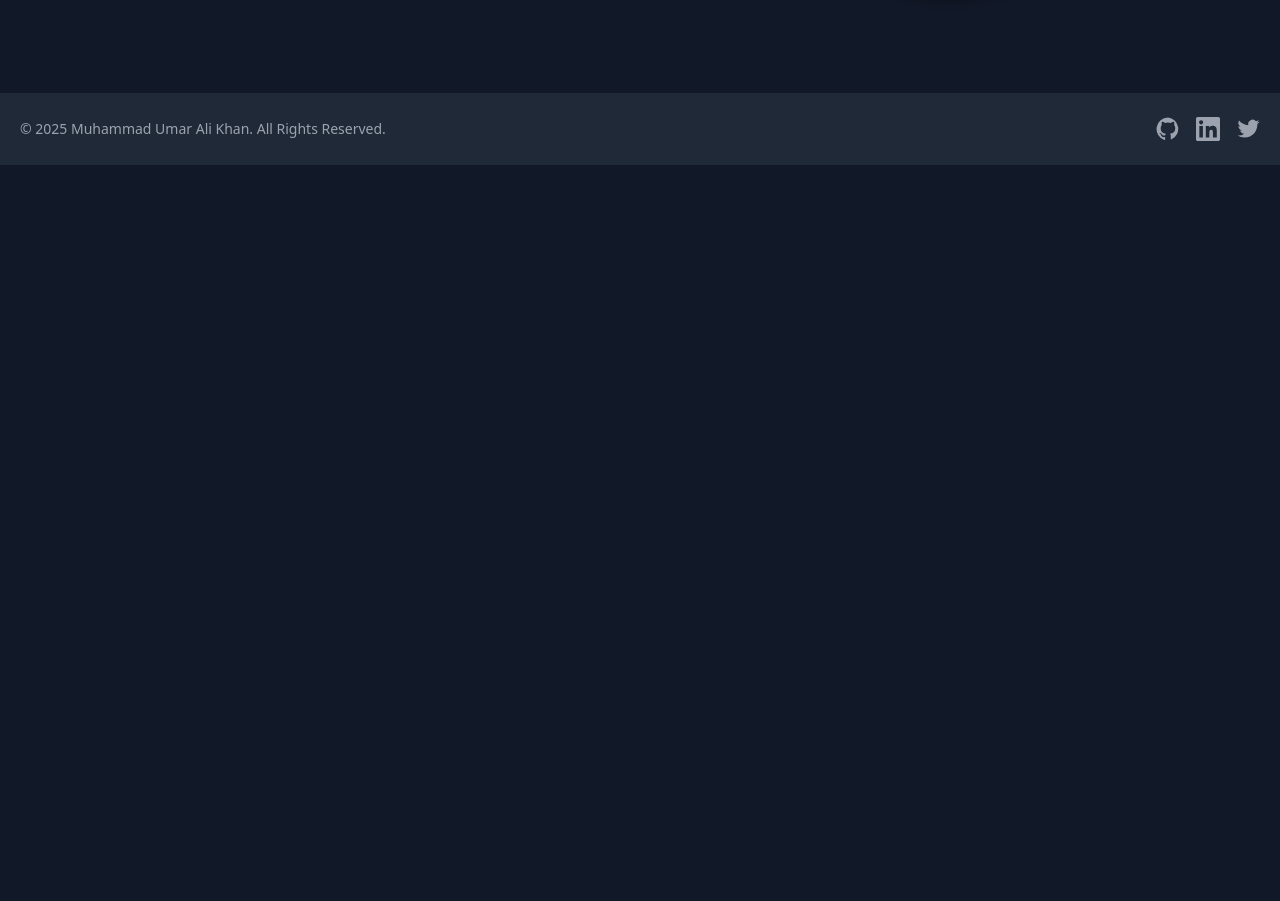
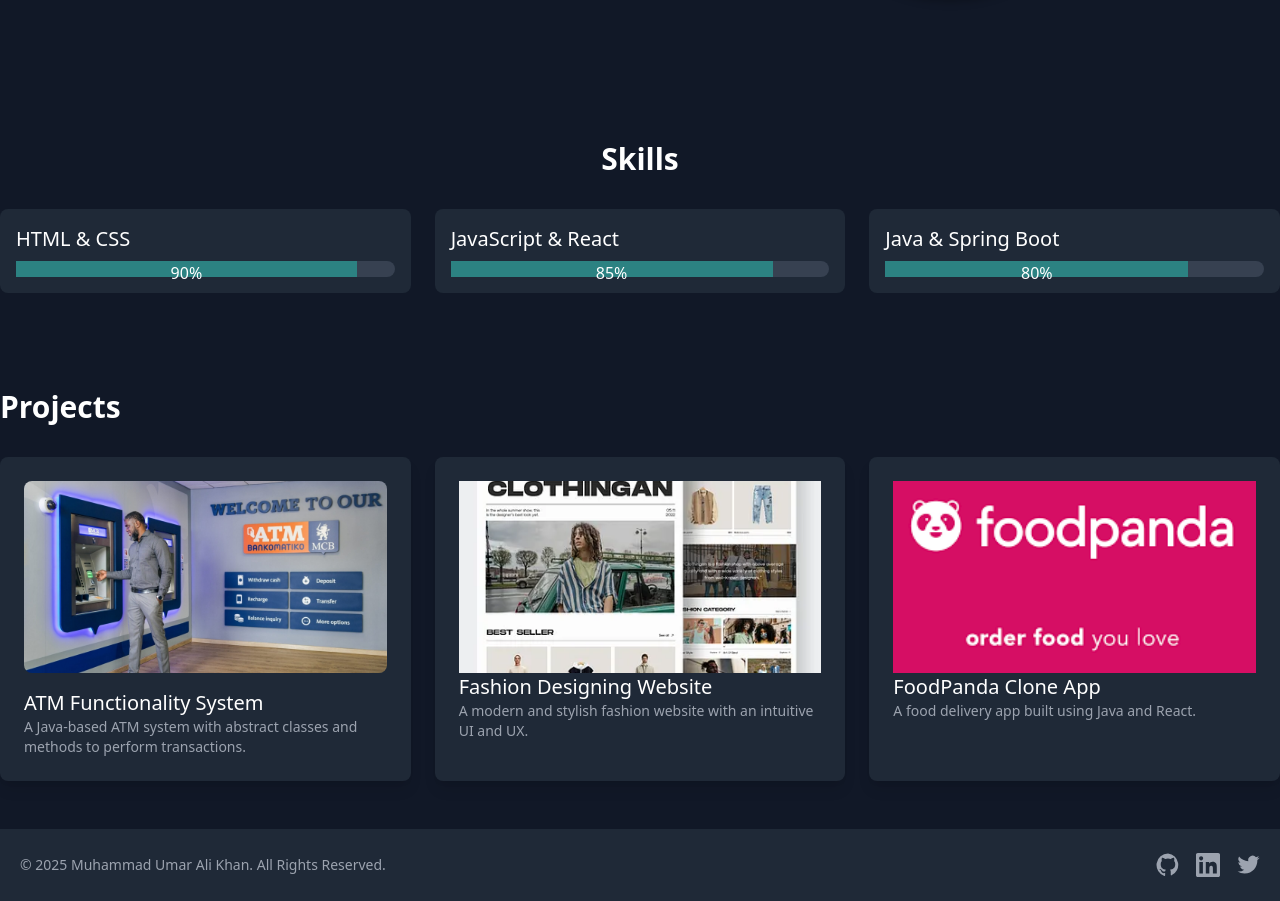
Before and after one commit to Muhammad-Umar276/Portfolio_Umar, a plain HTML site: page index.html in a window 1280 px wide. Shown: the part 519-1420 px from the top of the page. Before the commit the page ends 800 px from the top, so only its background shows below. Drawn offline with nearby package versions, Linux system fonts and the light colour scheme.

Commit message:
Add files via upload

```diff
--- a/index.html
+++ b/index.html
@@ -87,6 +87,56 @@
             <img class="portfolio-image" src="./umarwalima2.png" alt="Profile Image">
         </div>
     </section>
+<!-- skill portion -->
+<section class="container mx-auto py-12">
+    <h2 class="text-3xl font-bold text-center text-white mb-8">Skills</h2>
+    <div class="grid grid-cols-1 md:grid-cols-2 lg:grid-cols-3 gap-6">
+        <div class="w-full bg-gray-800 rounded-lg p-4">
+            <h3 class="text-xl text-white mb-2">HTML & CSS</h3>
+            <div class="w-full bg-gray-700 rounded-full h-4">
+                <div class="bg-[#2C8282] h-4 text-center text-white" style="width: 90%">90%</div>
+            </div>
+        </div>
+        <div class="w-full bg-gray-800 rounded-lg p-4">
+            <h3 class="text-xl text-white mb-2">JavaScript & React</h3>
+            <div class="w-full bg-gray-700 rounded-full h-4">
+                <div class="bg-[#2C8282] h-4 text-center text-white" style="width: 85%">85%</div>
+            </div>
+        </div>
+        <div class="w-full bg-gray-800 rounded-lg p-4">
+            <h3 class="text-xl text-white mb-2">Java & Spring Boot</h3>
+            <div class="w-full bg-gray-700 rounded-full h-4">
+                <div class="bg-[#2C8282] h-4 text-center text-white" style="width: 80%">80%</div>
+            </div>
+        </div>
+    </section>
+
+<!-- projects section -->
+ <!-- Projects Section -->
+ <section class="container mx-auto py-12">
+    <h2 class="text-3xl font-bold text-white mb-8">Projects</h2>
+    <div class="grid md:grid-cols-2 lg:grid-cols-3 gap-6">
+        <div class="bg-gray-800 p-6 rounded-lg shadow-lg">
+            <img class="w-full h-48 object-cover rounded-lg" src="./atm.jpg" alt="Project 1">
+            <h3 class="text-xl text-white mt-4">ATM Functionality System</h3>
+            <p class="text-sm">A Java-based ATM system with abstract classes and methods to perform transactions.</p>
+        </div>
+
+        <div class="bg-gray-800 p-6 rounded-lg shadow-lg">
+            <img class="w-full h-48 object-cover" src="./fashiondesi.webp" alt="Project 2">
+            <h3 class="text-xl text-white">Fashion Designing Website</h3>
+            <p class="text-sm">A modern and stylish fashion website with an intuitive UI and UX.</p>
+        </div>
+        <div class="bg-gray-800 p-6 rounded-lg shadow-lg">
+            <img class="w-full h-48 object-cover" src="./foodpanda.png" alt="Project 3">
+            <h3 class="text-xl text-white">FoodPanda Clone App</h3>
+            <p class="text-sm">A food delivery app built using Java and React.</p>
+        </div>
+    </div>
+</section>
+
+
+
 <!-- footer -->
 
 <footer class="bg-gray-800 text-gray-400 py-6">
```
Also changed, not shown: atm.jpg (added), fashiondesi.webp (added), foodpanda.png (added).
